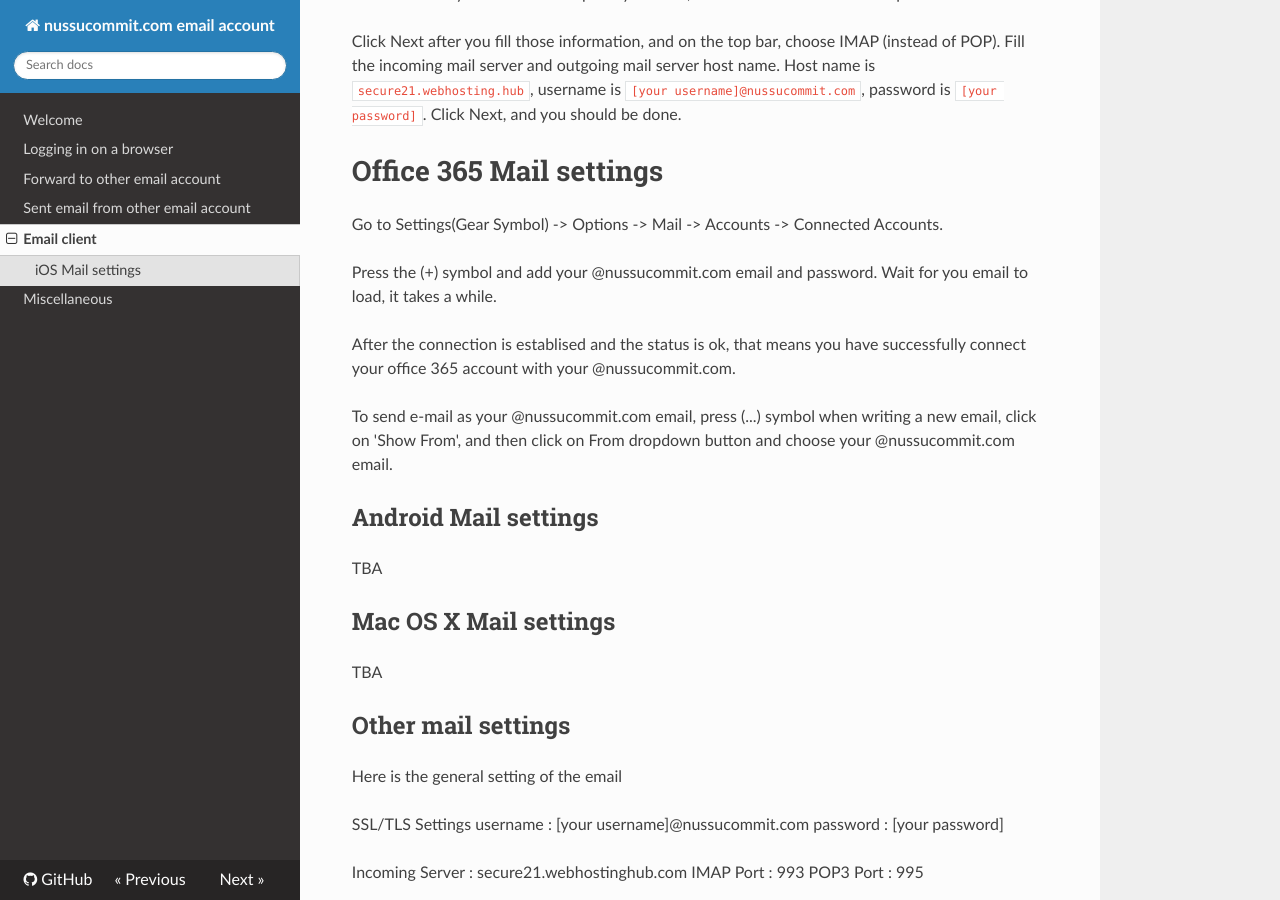
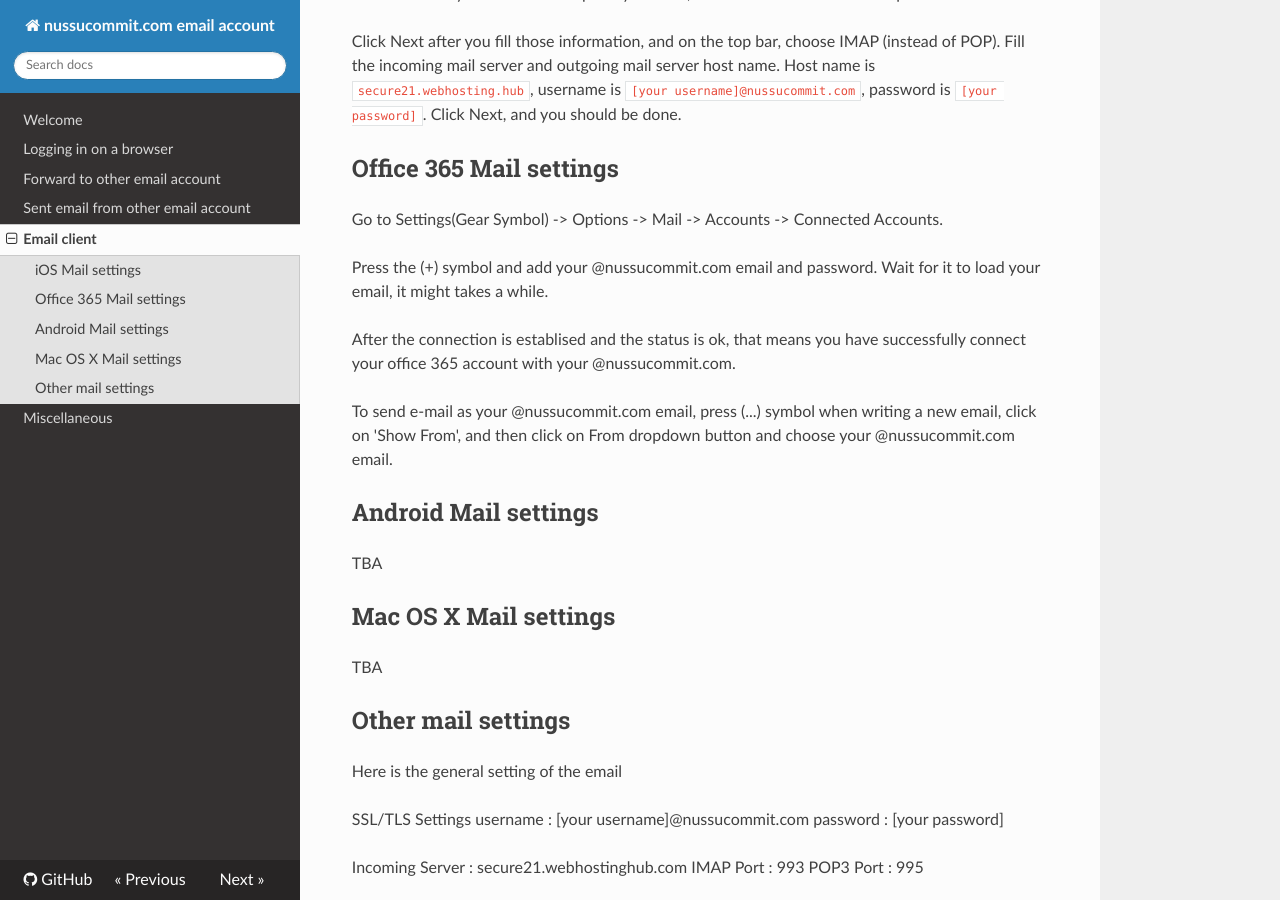
Before and after one commit to commitech/emaildocs, an MkDocs documentation site: the page built from docs/mail.md, in a window 1280 px wide and 900 px high, scrolled down 426 px. Built offline with MkDocs 1.6.1, drawn with Linux system fonts in a browser that asks for light colours; nearby versions of some CDN libraries; old or Windows-style settings are respelled for this version of MkDocs.

Commit message:
fix subdivision and more typo

```diff
--- a/docs/mail.md
+++ b/docs/mail.md
@@ -10,11 +10,11 @@ You can use any name and description you want, but make sure the email and passw
 
 Click Next after you fill those information, and on the top bar, choose IMAP (instead of POP). Fill the incoming mail server and outgoing mail server host name. Host name is `secure21.webhosting.hub`, username is `[your username]@nussucommit.com`, password is `[your password]`. Click Next, and you should be done.
 
-# Office 365 Mail settings
+## Office 365 Mail settings
 
 Go to Settings(Gear Symbol) -> Options -> Mail -> Accounts -> Connected Accounts.
 
-Press the (+) symbol and add your @nussucommit.com email and password. Wait for you email to load, it takes a while.
+Press the (+) symbol and add your @nussucommit.com email and password. Wait for it to load your email, it might takes a while.
 
 After the connection is establised and the status is ok, that means you have successfully connect your office 365 account with your @nussucommit.com.
 
```
